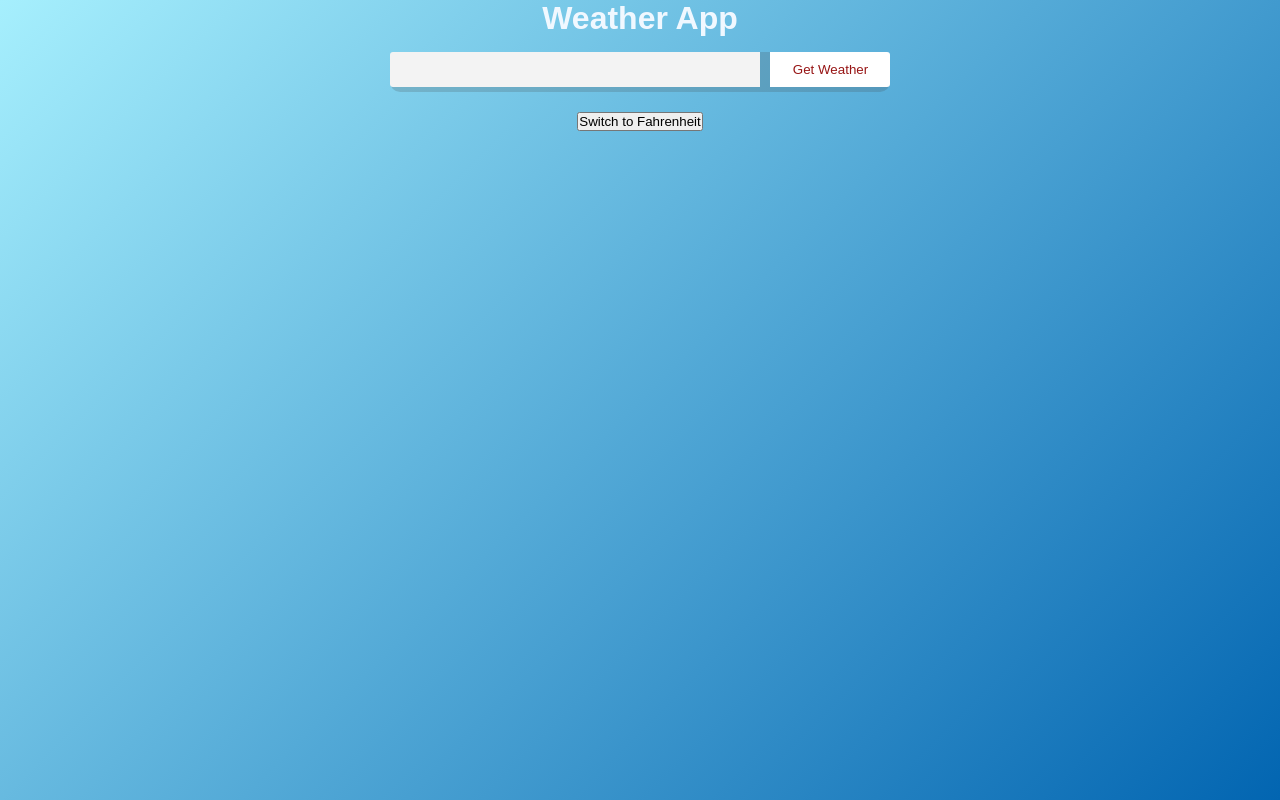
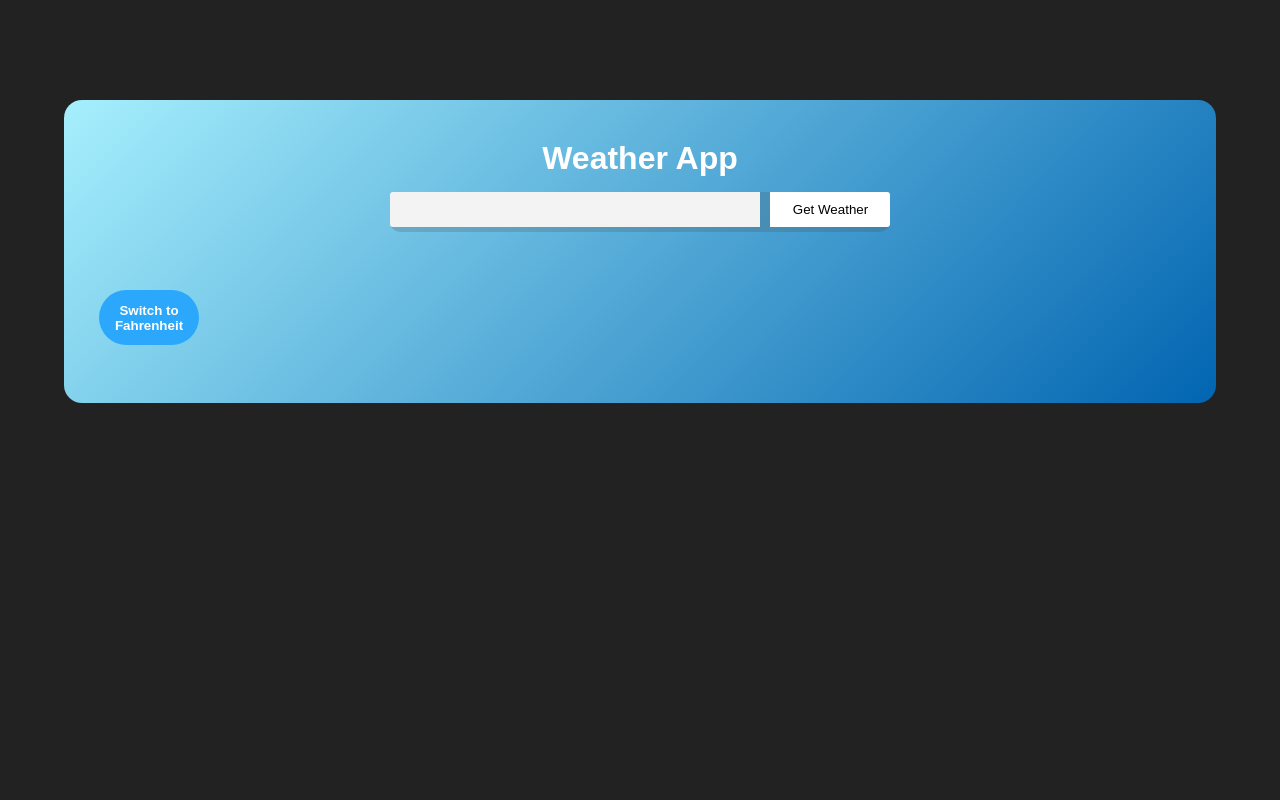
Before and after one commit to I-am-George-Hammond/Weather-Application, a React (Create React App) app in the folder client/: page / in a window 1280 px wide. Built offline with nearby package versions, Linux system fonts and the light colour scheme.

Commit message:
change card and switch button

```diff
--- a/client/src/App.css
+++ b/client/src/App.css
@@ -5,12 +5,20 @@
   font-family: 'Poppins', sans-serif;
 }
 
+body{
+  background: #222;
+}
+
+
 .container {
-  text-align: center;
-  color: aliceblue;
-  padding-bottom: 20px;
-  height: 100vh;
-  background-image: linear-gradient( 135deg, rgba(166,239,253,1), rgb(2, 101, 177) );
+  width : 90%;
+    max-width: 1200px;
+    background-image: linear-gradient( 135deg, rgba(166,239,253,1), rgb(2, 101, 177) );
+    color: #fff;
+    margin: 100px auto 0;
+    border-radius: 18px;
+    padding: 40px 35px;
+    text-align: center;
 }
 
 .Container h1{
@@ -58,13 +66,13 @@
   cursor: pointer;
   height: 35px;
   width: 120px;
-  color: #971515;
+  color: #000000;
   background: #ffffff;
   border-left: 1px solid #fff;
   border-radius: 0 3px 3px 0;
   &:hover {
     background-color: #37CAFE;
-    color: #80CFEB;
+    color: #ffffff;
   }
   &:active {
     box-shadow: 0px 0px 12px 0px rgba(225, 225, 225, 1);
@@ -75,5 +83,60 @@
 }
 
 .displayWeather{
-  background-color: #eb5a5a;
+  border-radius: 0.75rem;
+  background-color: #0059ff42;
+  padding: 20px;
 }
+
+.moreDetails{
+  display: flex;
+  align-items: center;
+  justify-content: center;
+  gap: 100px;
+  padding: 0 20px;
+  margin-top: 50px;
+}
+
+.col{
+  display: flex;
+  align-items: center;
+  text-align: left;
+
+}
+.col img{
+  width: 50px;
+  margin-right: 15px;
+}
+.humidity, .wind{
+ font-size: 35px;
+ padding-top: -6px;
+}
+
+.tempNow{
+  font-size: 50px;
+  font-weight: bold;
+  margin-bottom: 20px;
+}
+
+.switch{
+  display: flex;
+  justify-content: center;
+  align-items: center;
+  margin-top: 20px;
+
+
+  padding: 12.5px 30px;
+  width: 100px;
+  border: 0;
+  border-radius: 100px;
+  background-color: #2ba8fb;
+  color: #ffffff;
+  font-weight: Bold;
+  transition: all 0.5s;
+  -webkit-transition: all 0.5s;
+}
+.switch:hover {
+  background-color: #0055fe;
+  box-shadow: 0 0 20px #6fc5ff50;
+  transform: scale(1.1);
+}
--- a/client/src/CurrentWeather.js
+++ b/client/src/CurrentWeather.js
@@ -59,11 +59,13 @@ import React, { useEffect, useState } from 'react';
               </label>
               <button type="submit">Get Weather</button>
             </form>
+            <br/>
             <div className="Toggle">
-              <button onClick={handleToggleClick}>
+              <button className="switch" onClick={handleToggleClick}>
                 {isCelsius ? 'Switch to Fahrenheit' : 'Switch to Celsius'}
               </button>
             </div>
+            <br/>
 
             {weatherData && (
               <div className="displayWeather">
@@ -74,12 +76,24 @@ import React, { useEffect, useState } from 'react';
                 </div>
 
                 <div className="Weather">
-                  <p>City: {weatherData.name}</p>
-                  <p>Temperature: {convertTemperature(weatherData.main.temp)}</p>
+                  <h1>{weatherData.name}</h1>
+                  <br />
+                  <h1 className='tempNow'>{convertTemperature(weatherData.main.temp)}</h1>
+                  <br />
                   <p>Feels Like: {convertTemperature(weatherData.main.feels_like)}</p>
-                  <p>Weather: {weatherData.weather[0].main}</p>
-                  <p>Description: {weatherData.weather[0].description}</p>
-                  <p>Wind Speed: {weatherData.wind.speed} m/s</p>
+                  {/* <p>Weather: {weatherData.weather[0].main}</p> */}
+
+                  <div className='moreDetails'>
+                    <div className='col'>
+                      <img src="./Images/Humidity.png" />
+                      <p>Humidity: {weatherData.main.humidity}%</p>
+                    </div>
+                    <div className='col'>
+                      <img src="./Images/Wind.png" />
+                      <p>Wind Speed: {weatherData.wind.speed} km/h</p>
+                    </div>
+                  </div>
+
                 </div>
               </div>
             )}
```
